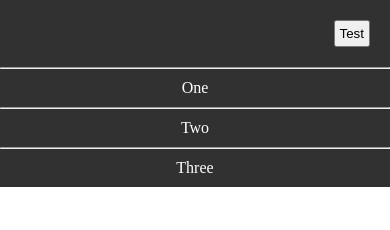
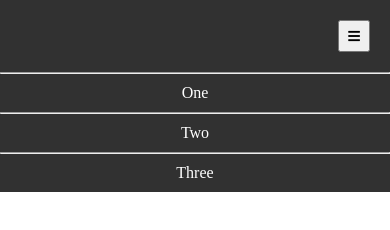
Before and after one commit to ruselldelprado/responsive-website, a plain HTML site: page index.html in a window 390 px wide. Drawn offline with nearby package versions, Linux system fonts and the light colour scheme.

Commit message:
update  css html and js

```diff
--- a/index.css
+++ b/index.css
@@ -29,9 +29,15 @@ nav #menu-area {
     padding: 20px;
 }
 
-nav #menu {
+nav #menu-button {
     cursor: pointer;
+    width: 2rem;
+    height: 2rem;
     padding: 4px;
+}
+
+nav #menu-button .fas {
+    font-size: 1.4x em;
 }
 nav #links {
     display: flex;
@@ -56,7 +62,7 @@ nav #links a:hover {
         flex-direction: row;
         padding: 10px;
     }
-    nav #menu {
+    nav #menu-button {
         display: none;
     }
     nav #links {
--- a/index.html
+++ b/index.html
@@ -6,6 +6,7 @@
     <meta name="viewport" content="width=device-width, initial-scale=1.0">
     <title>My Website</title>
     <link rel="stylesheet" href="index.css">
+    <link rel="stylesheet" href="https://pro.fontawesome.com/releases/v5.10.0/css/all.css" integrity="sha384-AYmEC3Yw5cVb3ZcuHtOA93w35dYTsvhLPVnYs9eStHfGJvOvKxVfELGroGkvsg+p" crossorigin="anonymous"/>
     <script src="https://cdnjs.cloudflare.com/ajax/libs/jquery/3.6.0/jquery.min.js" integrity="sha512-894YE6QWD5I59HgZOGReFYm4dnWc1Qt5NtvYSaNcOP+u1T9qYdvdihz0PPSiiqn/+/3e7Jo4EaG7TubfWGUrMQ==" crossorigin="anonymous" referrerpolicy="no-referrer" defer></script>
     <script src="index.js" defer></script>
   </head>
@@ -13,7 +14,7 @@
     <header>
       <nav>
         <div id="menu-area">
-          <button id="menu">Test</button>
+          <button id="menu-button"><i class="fas fa-bars"></i></button>
 
         </div>
 
--- a/index.js
+++ b/index.js
@@ -11,8 +11,9 @@ $(() => {
     })
 
     // Toggle Menu button when in mobile mode
-    $("#menu").on("click", () => {
+    $("#menu-button").on("click", () => {
         $("#links").toggle();
+        $(".fas").toggleClass("fa-bars fa-times");
     })
 
 
```
